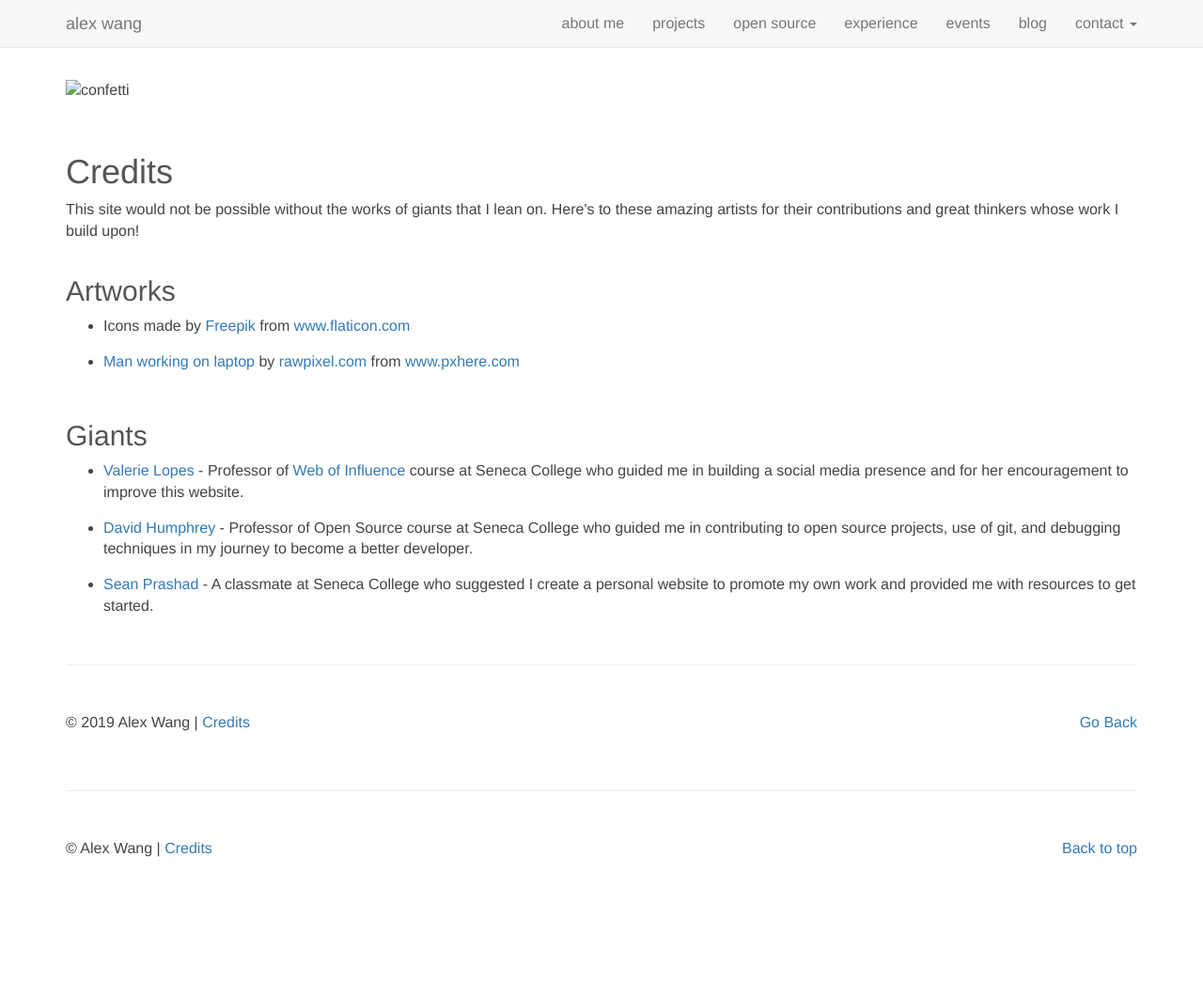
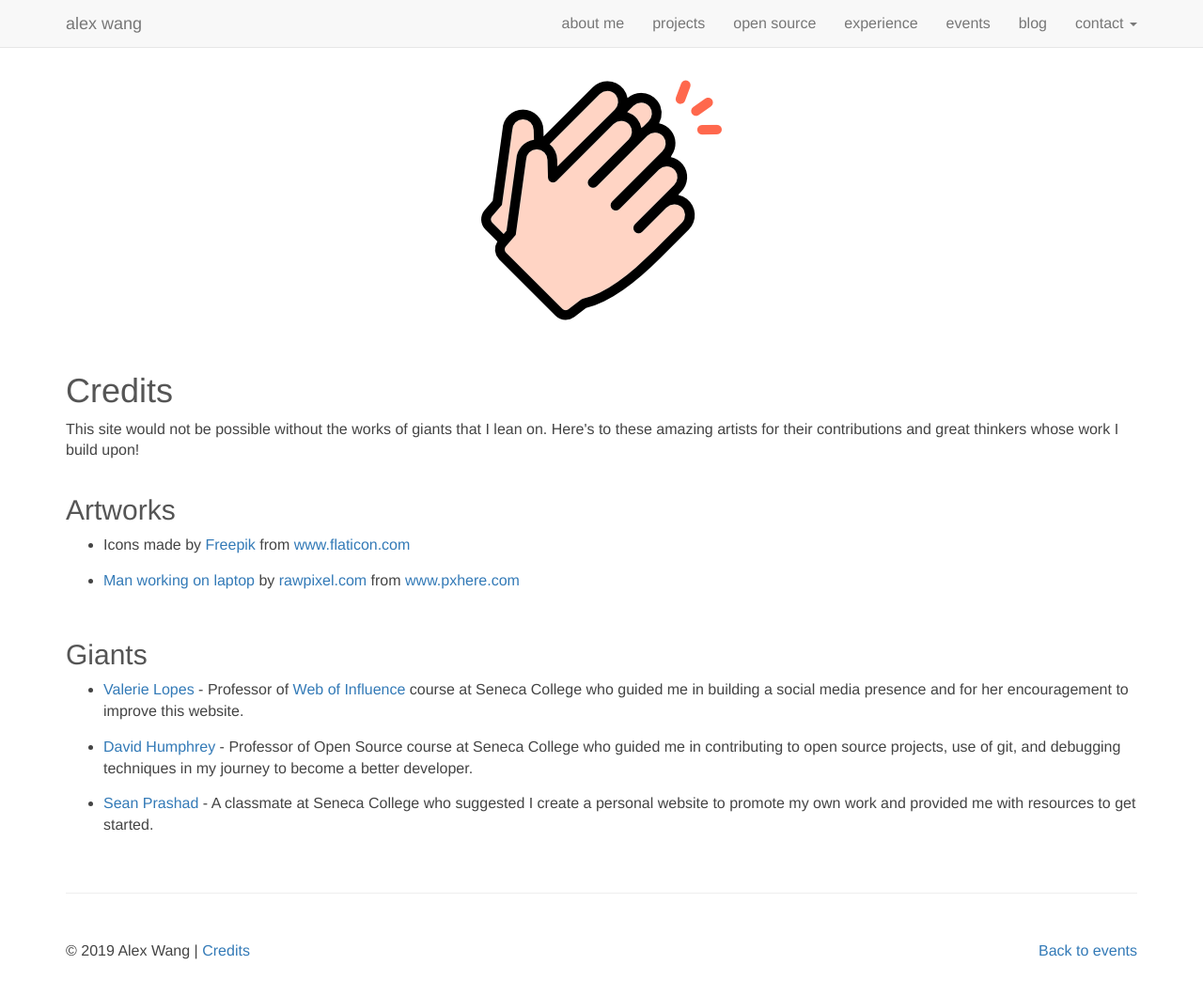
Before and after one commit to AlexWang-16/alexwang-16.github.io, a Jekyll site: the page built from credits.html, in a window 1280 px wide and 1074 px high. Shown: the top 1060 px of the window at 94% size. Built offline with Jekyll 4.4.1, drawn with Linux system fonts in a browser that asks for light colours.

Commit message:
* Fix issue where clicking "alex wang" from navbar does not go back to index page
* Fix issue where credits.html was not loading after integrating with
default layout

```diff
--- a/_config.yml
+++ b/_config.yml
@@ -5,4 +5,3 @@ title: Alex's Adventures
 author: Alex Wang
 markdown: kramdown
 timezone: America/New_York
-permalink: pretty
--- a/_includes/navbar.html
+++ b/_includes/navbar.html
@@ -7,7 +7,7 @@
               <span class="icon-bar"></span>
               <span class="icon-bar"></span>
             </button>
-            <a class="navbar-brand" href="">alex wang</a>
+            <a class="navbar-brand" href="/">alex wang</a>
         </div>
         <div class="navbar-collapse collapse">
             <ul class="nav navbar-nav navbar-right">
--- a/_layouts/default.html
+++ b/_layouts/default.html
@@ -35,6 +35,10 @@
           {% else %}
             {% include footer.html section=layout.section %}
           {% endif %}
+        {% elsif page.section %}
+          {% if page.section-name %}
+            {% include footer.html section=page.section section-name=page.section-name %}
+          {% endif %}
         {% else %}
           {% include footer.html %}
         {% endif %}
--- a/credits.html
+++ b/credits.html
@@ -1,6 +1,8 @@
 ---
 title: Alex Wang
 layout: default
+section: events
+section-name: events
 description: Alex's design studio
 ---
 <div class="container credits-head-spacer">
@@ -8,7 +10,7 @@ description: Alex's design studio
     <div class="credits-bottom-spacer">
       <div style="padding-bottom: 35px">
         <figure>
-          <img class="img-responsive center-block" alt="confetti" src="img/credits/clap.png">
+          <img class="img-responsive center-block" alt="confetti" src="../img/credits/clap.png">
         </figure>
       </div>
       <h1 class="text-dark">Credits</h1>
@@ -41,15 +43,4 @@ description: Alex's design studio
       </li>
     </ul>
   </div>
-  <hr aria-hidden="true" class="featurette-divider">
-<footer>
-  <p class="pull-right"><a href="/">Go Back</a></p>
-  <p>&copy;
-    <script>
-      let year = new Date().getUTCFullYear();
-      document.write(year);
-    </script>
-    Alex Wang | <a href="credits.html">Credits</a>
-  </p>
-</footer>
 </div>
```
